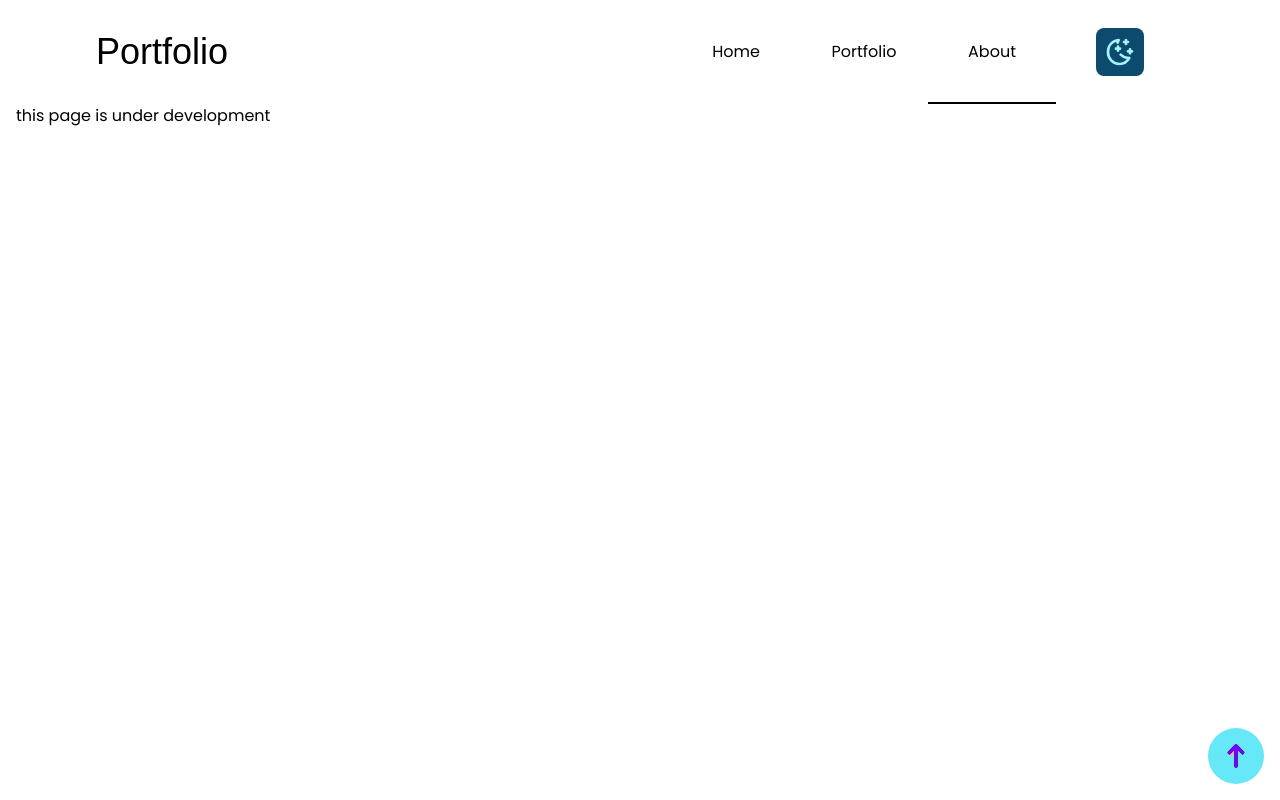
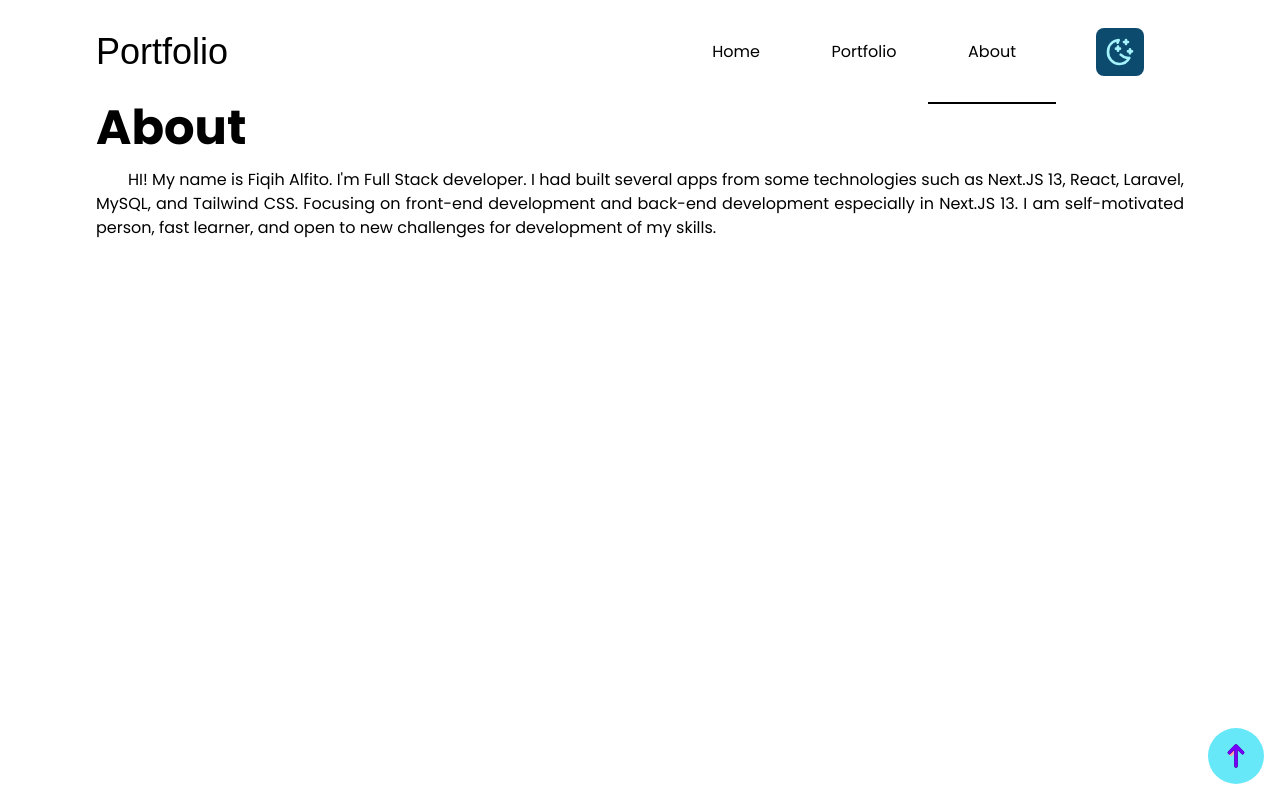
Before and after one commit to fiqihalfito/Portfolio, a Next.js app: page /about in a window 1280 px wide. Built offline with nearby package versions, Linux system fonts and the light colour scheme; a web font is replaced by a local one.

Commit message:
add about

```diff
--- a/src/app/about/layout.jsx
+++ b/src/app/about/layout.jsx
@@ -7,7 +7,7 @@ export const metadata = {
 
 export default function AboutLayout({ children }) {
     return (
-        <div>
+        <div className="">
             <NavBar segment={'about'} />
             {children}
         </div>
--- a/src/app/about/page.jsx
+++ b/src/app/about/page.jsx
@@ -1,7 +1,8 @@
 const About = () => {
     return (
-        <div>
-            this page is under development
+        <div className="md:custom-container">
+            <p className="text-5xl font-bold mb-4">About</p>
+            <p className="indent-8 text-justify">HI! My name is Fiqih Alfito. I'm Full Stack developer. I had built several apps from some technologies such as Next.JS 13, React, Laravel, MySQL, and Tailwind CSS. Focusing on front-end development and back-end development especially in Next.JS 13. I am self-motivated person, fast learner, and open to new challenges for development of my skills.</p>
         </div>
     )
 }
```
